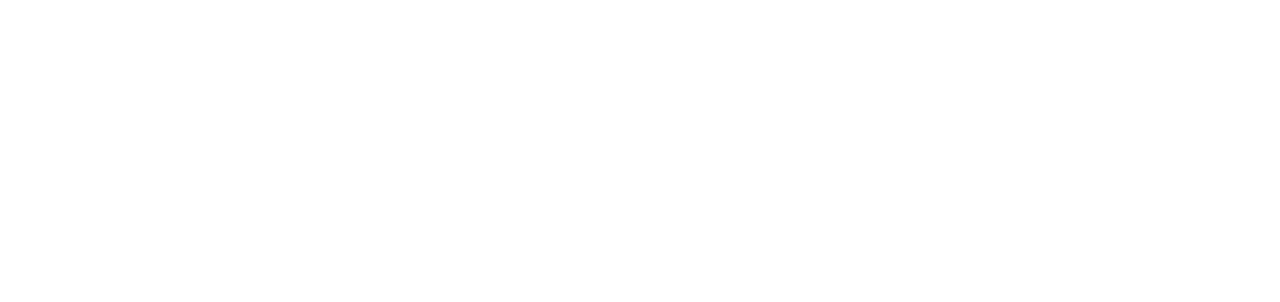
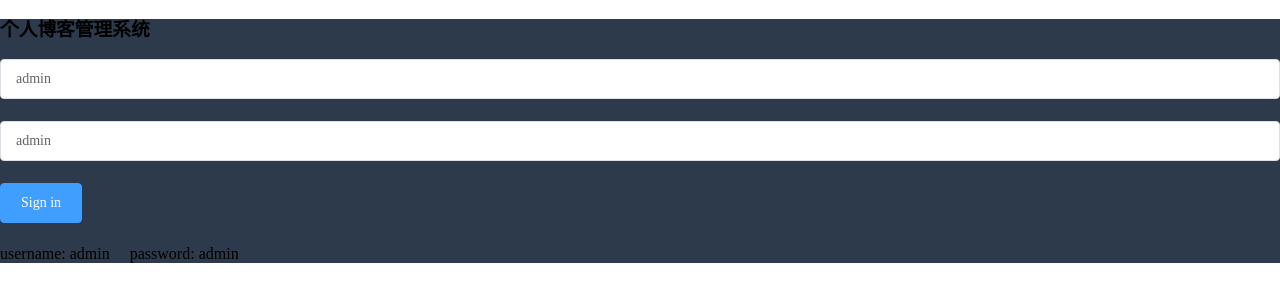
Before and after one commit to Zhang-Jia-Jun/vue-jun-admin, a Vue app: page /#/login in a window 1280 px wide. Shown: the top 302 px of the page. Built offline with nearby package versions, Linux system fonts and the light colour scheme.

Commit message:
修改路由以及增加全局样式

```diff
--- a/src/App.vue
+++ b/src/App.vue
@@ -1,15 +1,13 @@
 <template>
   <div id="app">
-    <router-view></router-view>
+    <router-view/>
   </div>
 </template>
 
 <script>
 
 export default {
-  name: 'app',
-  components: {
-  }
+  name: 'app'
 }
 </script>
 
--- a/src/router/index.js
+++ b/src/router/index.js
@@ -3,9 +3,23 @@
 
 Vue.use(Router)
 
+// 基础路由
+export const constantRouterMap = [
+  // 登录页
+  { path: '/login', component: () => import('@/views/login/index'), hidden: true },
+]
+// 动态路由
+export const asyncRouterMap = [
+
+  // 404页面必须在动态路由的最后一项实例中
+  { path: '*', redirect: '/404', hidden: true }
+]
+
 export default new Router({
-  mode: 'history',
+  // 整个项目的路径，若是放在根路径，则使用 '/' ，默认值为 '/'
   base: process.env.BASE_URL,
-  routes: [
-  ]
+  // 当路由跳转时的滚动行为
+  scrollBehavior: () => { { 0 } },    // 跳转到顶部,
+  // 路由默认载入 基础路由，后续使用动态添加路由到实例
+  routes: constantRouterMap
 })
--- /dev/null
+++ b/src/styles/index.scss
@@ -0,0 +1,10 @@
+
+@import './variables.scss'; //引入变量
+@import './mixin.scss'; //引入scss代码块
+@import './transaction.scss';   //引入动画效果
+
+// 全局样式定义
+
+body,html{
+
+}
--- /dev/null
+++ b/src/styles/mixin.scss
@@ -0,0 +1,8 @@
+// 全局scss代码块
+@mixin clearfix {
+    &:after {
+      content: "";
+      display: table;
+      clear: both;
+    }
+  }
--- /dev/null
+++ b/src/styles/transaction.scss
@@ -0,0 +1 @@
+// 全局动画效果定义
--- /dev/null
+++ b/src/styles/variables.scss
@@ -0,0 +1,5 @@
+// 全局变量定义
+
+//sidebar
+$menuText:#bfcbd9;
+$menuActiveText:#409EFF;
--- /dev/null
+++ b/src/views/login/index.vue
@@ -0,0 +1,46 @@
+<template>
+  <div class="login-container">
+    <el-form>
+      <h3>个人博客管理系统</h3>
+      <el-form-item>
+          <el-input placeholder="用户账号" v-model="loginAccount.username"></el-input>
+      </el-form-item>
+      <el-form-item>
+          <el-input placeholder="用户密码" v-model="loginAccount.password"></el-input>
+      </el-form-item>
+      <el-form-item>
+          <el-button type="primary">Sign in</el-button>
+      </el-form-item>
+      <div class="tips">
+        <span style="margin-right:20px;">username: admin</span>
+        <span>password: admin</span>
+      </div>
+    </el-form>
+  </div>
+</template>
+
+<script>
+export default {
+    data(){
+        return {
+            loginAccount:{
+                username:'admin',
+                password:'admin'
+            }
+        }
+    }
+};
+</script>
+
+<style lang="scss" scoped>
+// 登录页背景颜色
+$bg: #2d3a4b;
+// icon颜色
+$icon-color: #889aa4;
+// 输入框颜色
+$ipt-color: #eee;
+
+.login-container{
+    background-color: $bg;
+}
+</style>
```
Also changed, not shown: src/main.js (+14 -1 lines), src/permission.js (added).
